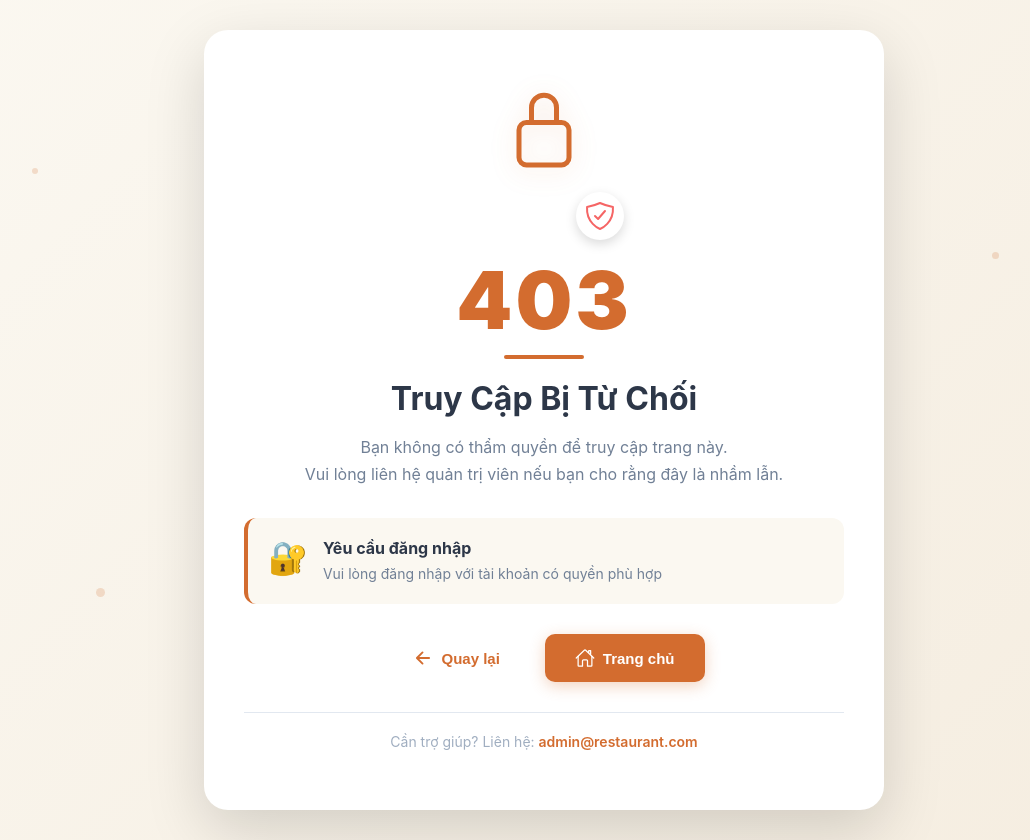
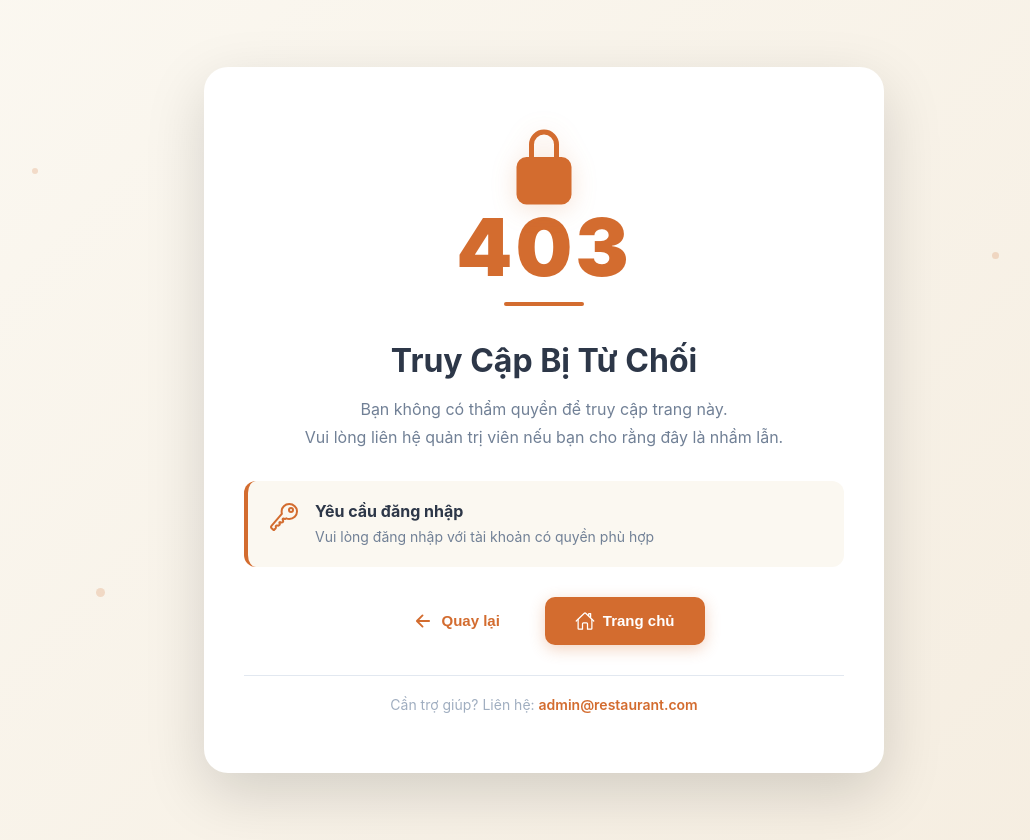
Before and after one commit to diepvuminh123/Restaurant-management, a React (Create React App) app in the folder frontend/: page /403 in a window 1280 px wide. Shown: the whole page, without its empty margins (96-1126 px from the left). Built offline with nearby package versions, Linux system fonts and the light colour scheme; no server answers.

Commit message:
thêm thông báo lúc lưu món ăn và chỉnh css logo

```diff
--- a/frontend/src/App.js
+++ b/frontend/src/App.js
@@ -10,11 +10,12 @@ import Loading from './component/Loading/Loading';
 import SettingScreen from './screen/SettingScreen/SettingScreen';
 import Error404 from './screen/Error404/Error404';
 import Unauthorized from './screen/Unauthorized/Unauthorized';
-import { ToastProvider } from './context/ToastContext';
+import { ToastProvider, useToastContext } from './context/ToastContext';
 
-function App() {
+function AppContent() {
   const [user, setUser] = useState(null);
   const [loading, setLoading] = useState(true);
+  const toast = useToastContext();
 
   // Restore user from sessionStorage on page load
   useEffect(() => {
@@ -35,6 +36,7 @@ function App() {
     sessionStorage.setItem('user', JSON.stringify(userData));
     setUser(userData);
     console.log("Logged in user:", userData);
+    toast.success("Đăng nhập thành công!");
   };
 
   // Helper function để xác định default route dựa trên role
@@ -49,8 +51,10 @@ function App() {
     try {
       // Call backend logout API
       await ApiService.logout();
+      toast.success("Đăng xuất thành công!");
     } catch (err) {
       console.error('Logout API error:', err);
+      toast.error("Đăng xuất thất bại!");
     } finally {
       // Clear sessionStorage
       sessionStorage.removeItem('user');
@@ -64,7 +68,6 @@ function App() {
   }
 
   return (
-    <ToastProvider>
     <BrowserRouter>
       <Routes>
       {/* Public routes - Không cần đăng nhập */}
@@ -142,6 +145,13 @@ function App() {
         />
       </Routes>
     </BrowserRouter>
+  );
+}
+
+function App() {
+  return (
+    <ToastProvider>
+      <AppContent />
     </ToastProvider>
   );
 }
--- a/frontend/src/component/Logo/Logo.css
+++ b/frontend/src/component/Logo/Logo.css
@@ -22,7 +22,6 @@
   justify-content: center;
   background: linear-gradient(135deg, #e36a2d 0%, #c66b33 100%);
   border-radius: 10px;
-  box-shadow: 0 2px 8px rgba(227, 106, 45, 0.3);
   transition: all 0.3s ease;
   flex-shrink: 0;
 }
--- a/frontend/src/screen/MenuManagement/MenuManagement.jsx
+++ b/frontend/src/screen/MenuManagement/MenuManagement.jsx
@@ -139,13 +139,16 @@ const MenuManagement = ({ user }) => {
   const handleSaveItem = async (data) => {
     try {
       let response;
+      const isEditing = !!selectedItem;
 
-      if (selectedItem) {
+      if (isEditing) {
         // SỬA
         response = await ApiService.updateMenuItem(selectedItem.id, data);
+        toast.success("Cập nhật món thành công!");
       } else {
         // TẠO MỚI
         response = await ApiService.createMenuItem(data);
+        toast.success("Thêm món mới thành công!");
       }
 
       if (response.success) {
--- a/frontend/src/screen/Unauthorized/Unauthorized.css
+++ b/frontend/src/screen/Unauthorized/Unauthorized.css
@@ -98,11 +98,11 @@
 }
 
 /* Lock icon section - NO GLOW OR ANIMATIONS */
-.lock-container {
-  position: relative;
-  width: 140px;
-  height: 140px;
-  margin: 0 auto 30px;
+.lock-icon-wrapper {
+  display: flex;
+  justify-content: center;
+  align-items: center;
+  margin-bottom: 0;
 }
 
 .lock-glow {
@@ -110,31 +110,18 @@
 }
 
 .lock-icon {
-  position: relative;
   font-size: 80px;
   color: #D36C2F;
   filter: drop-shadow(0 4px 12px rgba(211, 108, 47, 0.2));
 }
 
-.shield-icon-wrapper {
-  position: absolute;
-  bottom: -10px;
-  right: -10px;
-  background: white;
-  border-radius: 50%;
-  padding: 8px;
-  box-shadow: 0 4px 12px rgba(0, 0, 0, 0.15);
-}
-
-.shield-icon {
-  font-size: 32px;
-  color: #f56565;
-  display: block;
-}
-
 /* Error code section */
 .error-code-section {
   margin-bottom: 20px;
+  display: flex;
+  flex-direction: column;
+  align-items: center;
+  gap: 0;
 }
 
 .error-403 {
@@ -188,6 +175,10 @@
 .info-icon {
   font-size: 32px;
   flex-shrink: 0;
+  color: #D36C2F;
+  display: flex;
+  align-items: center;
+  justify-content: center;
 }
 
 .info-text strong {
@@ -285,11 +276,6 @@
     padding: 50px 30px;
   }
 
-  .lock-container {
-    width: 120px;
-    height: 120px;
-  }
-
   .lock-icon {
     font-size: 70px;
   }
@@ -321,17 +307,8 @@
     padding: 40px 20px;
   }
 
-  .lock-container {
-    width: 100px;
-    height: 100px;
-  }
-
   .lock-icon {
     font-size: 60px;
-  }
-
-  .shield-icon {
-    font-size: 24px;
   }
 
   .error-403 {
--- a/frontend/src/screen/Unauthorized/Unauthorized.jsx
+++ b/frontend/src/screen/Unauthorized/Unauthorized.jsx
@@ -1,6 +1,11 @@
 import React from 'react';
 import { useNavigate } from 'react-router-dom';
-import { IoLockClosedOutline, IoShieldCheckmarkOutline, IoHomeOutline, IoArrowBackOutline } from 'react-icons/io5';
+import {
+  IoLockClosed,
+  IoHomeOutline,
+  IoArrowBackOutline,
+  IoKeyOutline
+} from 'react-icons/io5';
 import './Unauthorized.css';
 
 export default function Unauthorized() {
@@ -29,17 +34,11 @@ export default function Unauthorized() {
       </div>
 
       <div className="unauthorized-content">
-        {/* Lock icon with animation */}
-        <div className="lock-container">
-          <div className="lock-glow"></div>
-          <IoLockClosedOutline className="lock-icon" />
-          <div className="shield-icon-wrapper">
-            <IoShieldCheckmarkOutline className="shield-icon" />
+        {/* Error code with lock icon on top */}
+        <div className="error-code-section">
+          <div className="lock-icon-wrapper">
+            <IoLockClosed className="lock-icon" />
           </div>
-        </div>
-
-        {/* Error code */}
-        <div className="error-code-section">
           <h1 className="error-403">403</h1>
           <div className="error-line"></div>
         </div>
@@ -55,7 +54,9 @@ export default function Unauthorized() {
         {/* Info box */}
         <div className="info-box">
           <div className="info-item">
-            <div className="info-icon">🔐</div>
+            <div className="info-icon">
+              <IoKeyOutline />
+            </div>
             <div className="info-text">
               <strong>Yêu cầu đăng nhập</strong>
               <p>Vui lòng đăng nhập với tài khoản có quyền phù hợp</p>
```
Lines whose indentation alone changed are shown as unchanged.
